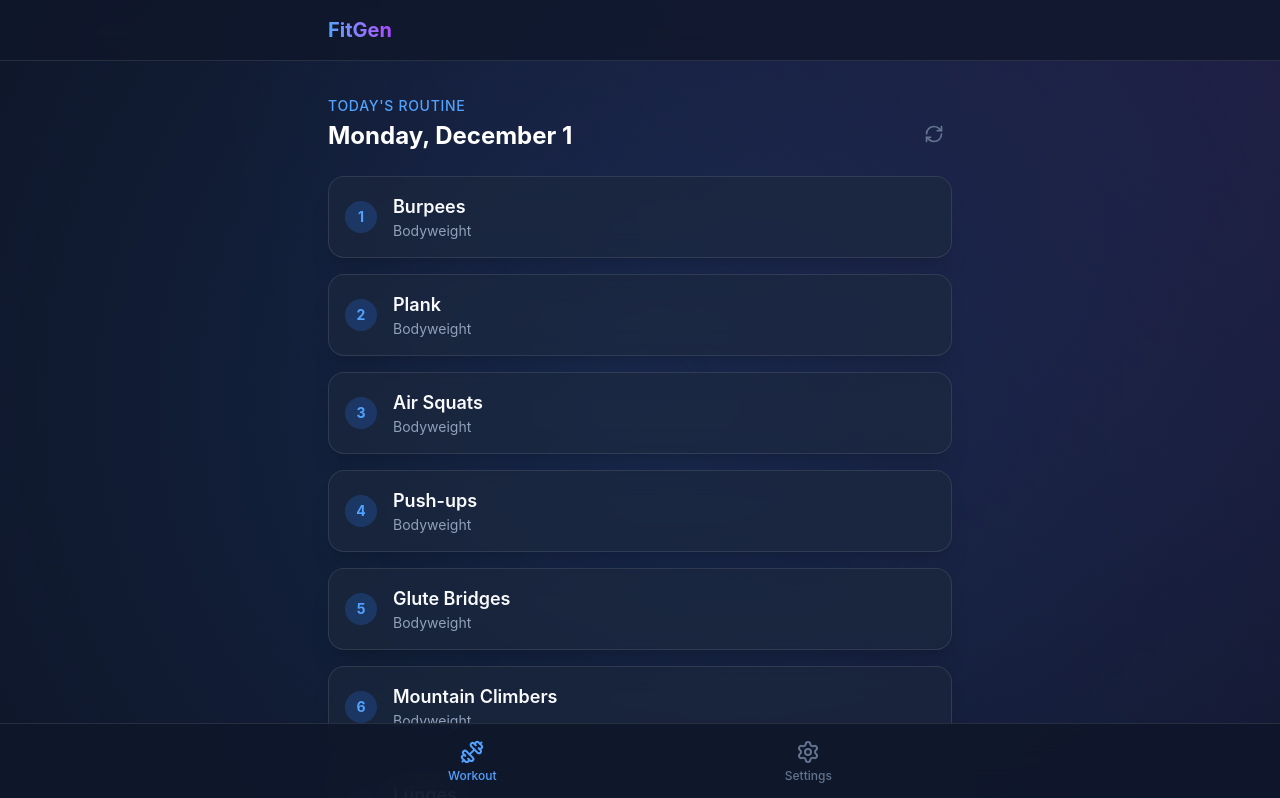
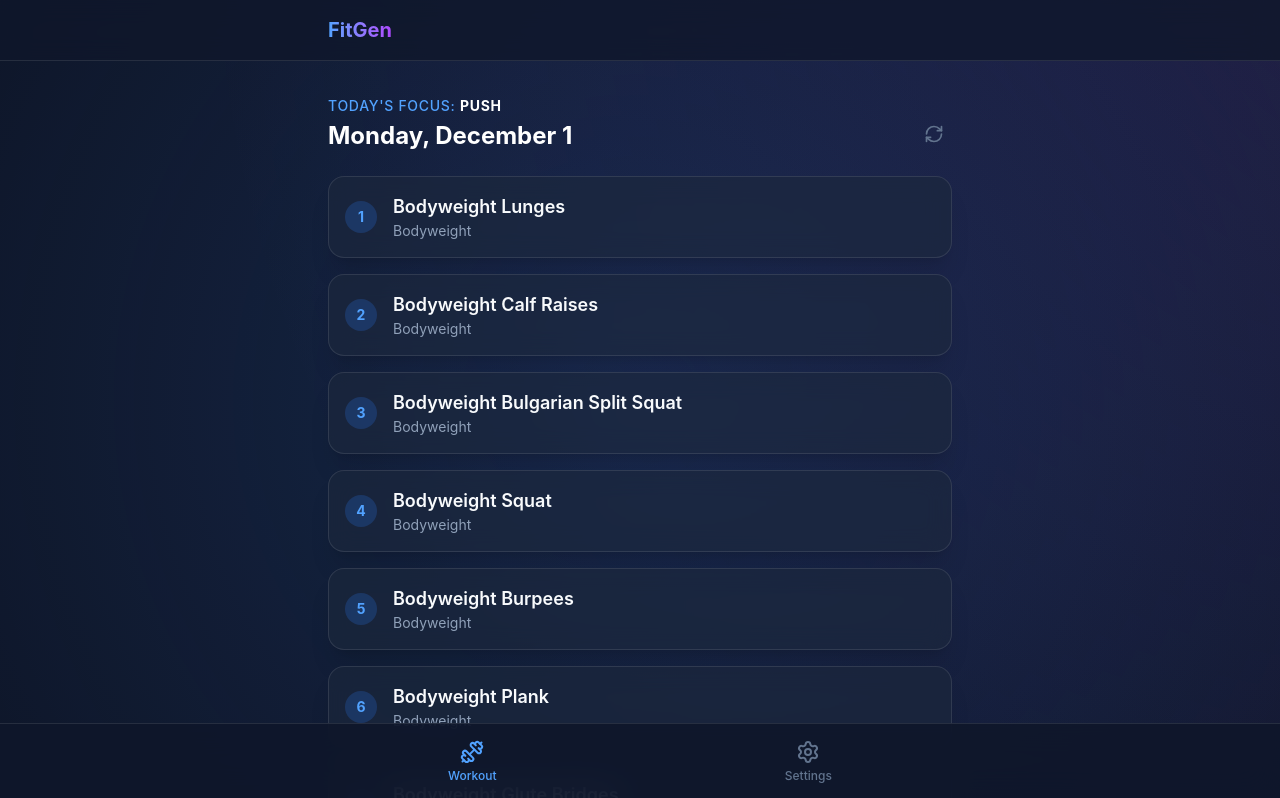
Before and after one commit to royrubin05/workout-app, a React (Vite) app: page / in a window 1280 px wide. Shown: the top 798 px of the page. Built offline with nearby package versions, Linux system fonts and the light colour scheme.

Commit message:
Feat: Add 400+ exercises and PPL split logic

```diff
--- a/src/context/WorkoutContext.tsx
+++ b/src/context/WorkoutContext.tsx
@@ -14,6 +14,7 @@ interface WorkoutState {
     lastWorkoutDate: string | null;
     history: WorkoutHistory[];
     completedToday: boolean;
+    currentSplit: 'Push' | 'Pull' | 'Legs' | 'Full Body';
 }
 
 interface WorkoutContextType extends WorkoutState {
@@ -31,6 +32,7 @@ export const WorkoutProvider: React.FC<{ children: React.ReactNode }> = ({ child
         lastWorkoutDate: null,
         history: [],
         completedToday: false,
+        currentSplit: 'Push', // Default start
     });
 
     const [isLoaded, setIsLoaded] = useState(false);
@@ -39,14 +41,15 @@ export const WorkoutProvider: React.FC<{ children: React.ReactNode }> = ({ child
     useEffect(() => {
         const loaded = loadFromStorage();
         if (loaded) {
-            // Check if completed today
             const today = new Date().toDateString();
             const isCompleted = loaded.history?.some((h: WorkoutHistory) => new Date(h.date).toDateString() === today);
 
             setState(prev => ({
                 ...prev,
                 ...loaded,
-                completedToday: isCompleted || false
+                completedToday: isCompleted || false,
+                // Ensure split exists if loading old data
+                currentSplit: loaded.currentSplit || 'Push'
             }));
         }
         setIsLoaded(true);
@@ -67,29 +70,38 @@ export const WorkoutProvider: React.FC<{ children: React.ReactNode }> = ({ child
         }
     }, [state.lastWorkoutDate, state.equipment, state.completedToday]);
 
-    const getAvailableExercises = (eqString: string) => {
+    const getAvailableExercises = (eqString: string, category?: string) => {
         const userEq = eqString.toLowerCase().split(/[\n,]+/).map(s => s.trim()).filter(s => s);
         if (!userEq.includes('bodyweight')) userEq.push('bodyweight');
 
         return EXERCISES.filter(ex => {
+            // Filter by Category (Split)
+            if (category && ex.category !== category && category !== 'Full Body') {
+                return false;
+            }
+
             const req = ex.equipment.toLowerCase();
-            // Check if user has ALL required equipment for this exercise
-            // Actually, usually exercise equipment string is "Dumbbells, Bench" -> requires both.
-            // So we check if every item in req.split(',') is in userEq.
             const requirements = req.split(',').map(r => r.trim());
             return requirements.every(r => userEq.some(u => u.includes(r) || r.includes(u)));
         });
     };
 
     const generateWorkout = () => {
-        const available = getAvailableExercises(state.equipment);
+        // If we just completed a workout yesterday, rotate split.
+        // But here we just want to generate for the *current* split state.
+        // The rotation happens on completion.
+
+        const available = getAvailableExercises(state.equipment, state.currentSplit);
         const count = 8;
 
-        // Random selection for now
-        // TODO: Implement smarter logic (balance categories)
-        const shuffled = [...available].sort(() => 0.5 - Math.random());
-        state.dailyWorkout = shuffled.slice(0, count);
-        state.lastWorkoutDate = new Date().toDateString();
+        // Fallback if not enough exercises for split (e.g. only have bands)
+        // If < 4 exercises, try Full Body or just all available
+        let pool = available;
+        if (pool.length < 4) {
+            pool = getAvailableExercises(state.equipment); // Fallback to all
+        }
+
+        const shuffled = [...pool].sort(() => 0.5 - Math.random());
 
         setState(prev => ({
             ...prev,
@@ -108,10 +120,16 @@ export const WorkoutProvider: React.FC<{ children: React.ReactNode }> = ({ child
         const today = new Date().toISOString();
         const newHistory = [...state.history, { date: today, exercises: state.dailyWorkout }];
 
+        // Rotate Split
+        const splits: ('Push' | 'Pull' | 'Legs')[] = ['Push', 'Pull', 'Legs'];
+        const currentIdx = splits.indexOf(state.currentSplit as any);
+        const nextSplit = currentIdx !== -1 ? splits[(currentIdx + 1) % splits.length] : 'Push';
+
         setState(prev => ({
             ...prev,
             history: newHistory,
-            completedToday: true
+            completedToday: true,
+            currentSplit: nextSplit
         }));
     };
 
--- a/src/data/exercises.ts
+++ b/src/data/exercises.ts
@@ -2,56 +2,84 @@ export interface Exercise {
     id: string;
     name: string;
     equipment: string;
-    category: string;
+    category: 'Push' | 'Pull' | 'Legs' | 'Core' | 'Full Body' | 'Cardio';
+    muscleGroup: string;
 }
 
-export const EXERCISES: Exercise[] = [
-    // Bodyweight
-    { id: 'bw-1', name: 'Push-ups', equipment: 'Bodyweight', category: 'Chest' },
-    { id: 'bw-2', name: 'Air Squats', equipment: 'Bodyweight', category: 'Legs' },
-    { id: 'bw-3', name: 'Burpees', equipment: 'Bodyweight', category: 'Full Body' },
-    { id: 'bw-4', name: 'Plank', equipment: 'Bodyweight', category: 'Core' },
-    { id: 'bw-5', name: 'Lunges', equipment: 'Bodyweight', category: 'Legs' },
-    { id: 'bw-6', name: 'Glute Bridges', equipment: 'Bodyweight', category: 'Legs' },
-    { id: 'bw-7', name: 'Mountain Climbers', equipment: 'Bodyweight', category: 'Core' },
-    { id: 'bw-8', name: 'Pull-ups', equipment: 'Pull-up Bar', category: 'Back' },
-    { id: 'bw-9', name: 'Chin-ups', equipment: 'Pull-up Bar', category: 'Back' },
-    { id: 'bw-10', name: 'Dips', equipment: 'Dip Station', category: 'Triceps' },
+// Base exercises to generate variations from
+const BASE_MOVEMENTS = [
+    // PUSH (Chest, Shoulders, Triceps)
+    { name: 'Bench Press', category: 'Push', muscles: 'Chest', equipment: ['Barbell', 'Dumbbells', 'Machine', 'Smith Machine'] },
+    { name: 'Incline Bench Press', category: 'Push', muscles: 'Chest', equipment: ['Barbell', 'Dumbbells', 'Machine', 'Smith Machine'] },
+    { name: 'Decline Bench Press', category: 'Push', muscles: 'Chest', equipment: ['Barbell', 'Dumbbells', 'Machine', 'Smith Machine'] },
+    { name: 'Overhead Press', category: 'Push', muscles: 'Shoulders', equipment: ['Barbell', 'Dumbbells', 'Kettlebell', 'Machine', 'Smith Machine', 'Bands'] },
+    { name: 'Arnold Press', category: 'Push', muscles: 'Shoulders', equipment: ['Dumbbells', 'Kettlebell'] },
+    { name: 'Push-ups', category: 'Push', muscles: 'Chest', equipment: ['Bodyweight', 'Bands', 'Weighted Vest'] },
+    { name: 'Dips', category: 'Push', muscles: 'Triceps', equipment: ['Bodyweight', 'Weighted', 'Machine', 'Dip Station'] },
+    { name: 'Chest Flys', category: 'Push', muscles: 'Chest', equipment: ['Dumbbells', 'Cables', 'Machine', 'Bands'] },
+    { name: 'Lateral Raises', category: 'Push', muscles: 'Shoulders', equipment: ['Dumbbells', 'Cables', 'Bands', 'Machine'] },
+    { name: 'Front Raises', category: 'Push', muscles: 'Shoulders', equipment: ['Dumbbells', 'Barbell', 'Plate', 'Cables', 'Bands'] },
+    { name: 'Tricep Extensions', category: 'Push', muscles: 'Triceps', equipment: ['Dumbbells', 'Cables', 'Barbell', 'Bands'] },
+    { name: 'Skullcrushers', category: 'Push', muscles: 'Triceps', equipment: ['Barbell', 'Dumbbells', 'EZ Bar'] },
+    { name: 'Tricep Pushdowns', category: 'Push', muscles: 'Triceps', equipment: ['Cables', 'Bands'] },
 
-    // Dumbbells
-    { id: 'db-1', name: 'Dumbbell Bench Press', equipment: 'Dumbbells, Bench', category: 'Chest' },
-    { id: 'db-2', name: 'Dumbbell Flys', equipment: 'Dumbbells, Bench', category: 'Chest' },
-    { id: 'db-3', name: 'Goblet Squat', equipment: 'Dumbbells', category: 'Legs' },
-    { id: 'db-4', name: 'Dumbbell Lunges', equipment: 'Dumbbells', category: 'Legs' },
-    { id: 'db-5', name: 'Dumbbell Rows', equipment: 'Dumbbells', category: 'Back' },
-    { id: 'db-6', name: 'Dumbbell Shoulder Press', equipment: 'Dumbbells', category: 'Shoulders' },
-    { id: 'db-7', name: 'Lateral Raises', equipment: 'Dumbbells', category: 'Shoulders' },
-    { id: 'db-8', name: 'Bicep Curls', equipment: 'Dumbbells', category: 'Biceps' },
-    { id: 'db-9', name: 'Tricep Extensions', equipment: 'Dumbbells', category: 'Triceps' },
-    { id: 'db-10', name: 'Romanian Deadlift', equipment: 'Dumbbells', category: 'Legs' },
-    { id: 'db-11', name: 'Arnold Press', equipment: 'Dumbbells', category: 'Shoulders' },
-    { id: 'db-12', name: 'Hammer Curls', equipment: 'Dumbbells', category: 'Biceps' },
-    { id: 'db-13', name: 'Renegade Rows', equipment: 'Dumbbells', category: 'Back' },
-    { id: 'db-14', name: 'Thrusters', equipment: 'Dumbbells', category: 'Full Body' },
+    // PULL (Back, Biceps, Rear Delts)
+    { name: 'Pull-ups', category: 'Pull', muscles: 'Back', equipment: ['Pull-up Bar', 'Assisted Machine'] },
+    { name: 'Chin-ups', category: 'Pull', muscles: 'Back', equipment: ['Pull-up Bar', 'Assisted Machine'] },
+    { name: 'Bent Over Rows', category: 'Pull', muscles: 'Back', equipment: ['Barbell', 'Dumbbells', 'Kettlebell', 'Smith Machine', 'Bands'] },
+    { name: 'Lat Pulldowns', category: 'Pull', muscles: 'Back', equipment: ['Cable', 'Machine', 'Bands'] },
+    { name: 'Seated Rows', category: 'Pull', muscles: 'Back', equipment: ['Cable', 'Machine', 'Bands'] },
+    { name: 'Face Pulls', category: 'Pull', muscles: 'Rear Delts', equipment: ['Cable', 'Bands'] },
+    { name: 'Bicep Curls', category: 'Pull', muscles: 'Biceps', equipment: ['Barbell', 'Dumbbells', 'Cables', 'Bands', 'EZ Bar', 'Machine'] },
+    { name: 'Hammer Curls', category: 'Pull', muscles: 'Biceps', equipment: ['Dumbbells', 'Cables', 'Bands'] },
+    { name: 'Preacher Curls', category: 'Pull', muscles: 'Biceps', equipment: ['Barbell', 'Dumbbells', 'Machine', 'EZ Bar'] },
+    { name: 'Shrugs', category: 'Pull', muscles: 'Traps', equipment: ['Barbell', 'Dumbbells', 'Smith Machine', 'Trap Bar'] },
+    { name: 'Deadlift', category: 'Pull', muscles: 'Back', equipment: ['Barbell', 'Trap Bar', 'Dumbbells', 'Kettlebell'] },
+    { name: 'Single Arm Row', category: 'Pull', muscles: 'Back', equipment: ['Dumbbells', 'Kettlebell', 'Cable'] },
 
-    // Barbell
-    { id: 'bb-1', name: 'Barbell Bench Press', equipment: 'Barbell, Bench', category: 'Chest' },
-    { id: 'bb-2', name: 'Barbell Squat', equipment: 'Barbell, Rack', category: 'Legs' },
-    { id: 'bb-3', name: 'Deadlift', equipment: 'Barbell', category: 'Legs' },
-    { id: 'bb-4', name: 'Overhead Press', equipment: 'Barbell', category: 'Shoulders' },
-    { id: 'bb-5', name: 'Barbell Rows', equipment: 'Barbell', category: 'Back' },
-    { id: 'bb-6', name: 'Incline Bench Press', equipment: 'Barbell, Bench', category: 'Chest' },
-    { id: 'bb-7', name: 'Front Squat', equipment: 'Barbell, Rack', category: 'Legs' },
+    // LEGS (Quads, Hamstrings, Glutes, Calves)
+    { name: 'Squat', category: 'Legs', muscles: 'Quads', equipment: ['Barbell', 'Dumbbells', 'Kettlebell', 'Smith Machine', 'Bodyweight', 'Bands'] },
+    { name: 'Front Squat', category: 'Legs', muscles: 'Quads', equipment: ['Barbell', 'Dumbbells', 'Kettlebell', 'Smith Machine'] },
+    { name: 'Lunges', category: 'Legs', muscles: 'Legs', equipment: ['Bodyweight', 'Dumbbells', 'Barbell', 'Kettlebell', 'Smith Machine'] },
+    { name: 'Bulgarian Split Squat', category: 'Legs', muscles: 'Legs', equipment: ['Bodyweight', 'Dumbbells', 'Barbell', 'Kettlebell'] },
+    { name: 'Leg Press', category: 'Legs', muscles: 'Legs', equipment: ['Machine'] },
+    { name: 'Leg Extensions', category: 'Legs', muscles: 'Quads', equipment: ['Machine', 'Bands'] },
+    { name: 'Leg Curls', category: 'Legs', muscles: 'Hamstrings', equipment: ['Machine', 'Bands', 'Dumbbell'] },
+    { name: 'Romanian Deadlift', category: 'Legs', muscles: 'Hamstrings', equipment: ['Barbell', 'Dumbbells', 'Kettlebell', 'Smith Machine', 'Bands'] },
+    { name: 'Calf Raises', category: 'Legs', muscles: 'Calves', equipment: ['Bodyweight', 'Dumbbells', 'Barbell', 'Machine', 'Smith Machine'] },
+    { name: 'Glute Bridges', category: 'Legs', muscles: 'Glutes', equipment: ['Bodyweight', 'Barbell', 'Dumbbell', 'Bands'] },
+    { name: 'Hip Thrusts', category: 'Legs', muscles: 'Glutes', equipment: ['Barbell', 'Dumbbell', 'Machine', 'Smith Machine'] },
 
-    // Kettlebell
-    { id: 'kb-1', name: 'Kettlebell Swing', equipment: 'Kettlebell', category: 'Full Body' },
-    { id: 'kb-2', name: 'Goblet Squat', equipment: 'Kettlebell', category: 'Legs' },
-    { id: 'kb-3', name: 'Turkish Get Up', equipment: 'Kettlebell', category: 'Full Body' },
-
-    // Bands
-    { id: 'bd-1', name: 'Band Pull Aparts', equipment: 'Bands', category: 'Shoulders' },
-    { id: 'bd-2', name: 'Band Face Pulls', equipment: 'Bands', category: 'Shoulders' },
-    { id: 'bd-3', name: 'Band Rows', equipment: 'Bands', category: 'Back' },
+    // CORE / CARDIO
+    { name: 'Plank', category: 'Core', muscles: 'Core', equipment: ['Bodyweight', 'Weighted'] },
+    { name: 'Crunches', category: 'Core', muscles: 'Core', equipment: ['Bodyweight', 'Machine', 'Cable'] },
+    { name: 'Leg Raises', category: 'Core', muscles: 'Core', equipment: ['Bodyweight', 'Pull-up Bar', 'Dip Station'] },
+    { name: 'Russian Twists', category: 'Core', muscles: 'Core', equipment: ['Bodyweight', 'Dumbbell', 'Kettlebell', 'Plate'] },
+    { name: 'Burpees', category: 'Full Body', muscles: 'Full Body', equipment: ['Bodyweight'] },
+    { name: 'Kettlebell Swings', category: 'Full Body', muscles: 'Full Body', equipment: ['Kettlebell', 'Dumbbell'] },
+    { name: 'Jump Rope', category: 'Cardio', muscles: 'Legs', equipment: ['Jump Rope'] },
 ];
 
+// Generate the full list
+const generateExercises = (): Exercise[] => {
+    const exercises: Exercise[] = [];
+    let idCounter = 1;
+
+    BASE_MOVEMENTS.forEach(move => {
+        move.equipment.forEach(eq => {
+            exercises.push({
+                id: `ex-${idCounter++}`,
+                name: `${eq} ${move.name}`,
+                equipment: eq,
+                category: move.category as any,
+                muscleGroup: move.muscles
+            });
+        });
+    });
+
+    return exercises;
+};
+
+export const EXERCISES: Exercise[] = generateExercises();
+
 export const getAllExercises = () => EXERCISES;
--- a/src/pages/Home.tsx
+++ b/src/pages/Home.tsx
@@ -4,7 +4,7 @@ import { CheckCircle2, RefreshCw } from 'lucide-react';
 import { motion, AnimatePresence } from 'framer-motion';
 
 export const Home: React.FC = () => {
-    const { dailyWorkout, completedToday, completeWorkout, refreshWorkout } = useWorkout();
+    const { dailyWorkout, completedToday, completeWorkout, refreshWorkout, currentSplit } = useWorkout();
 
     if (completedToday) {
         return (
@@ -24,7 +24,9 @@ export const Home: React.FC = () => {
         <div>
             <div className="flex justify-between items-end mb-6">
                 <div>
-                    <h2 className="text-sm font-medium text-blue-400 uppercase tracking-wider mb-1">Today's Routine</h2>
+                    <h2 className="text-sm font-medium text-blue-400 uppercase tracking-wider mb-1">
+                        Today's Focus: <span className="text-white font-bold">{currentSplit}</span>
+                    </h2>
                     <h3 className="text-2xl font-bold text-white">
                         {new Date().toLocaleDateString('en-US', { weekday: 'long', month: 'long', day: 'numeric' })}
                     </h3>
```
